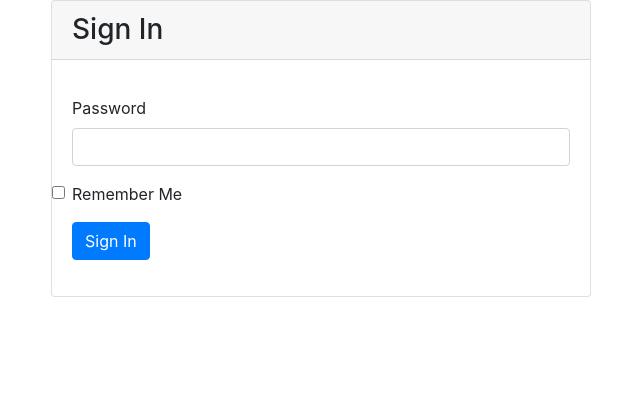
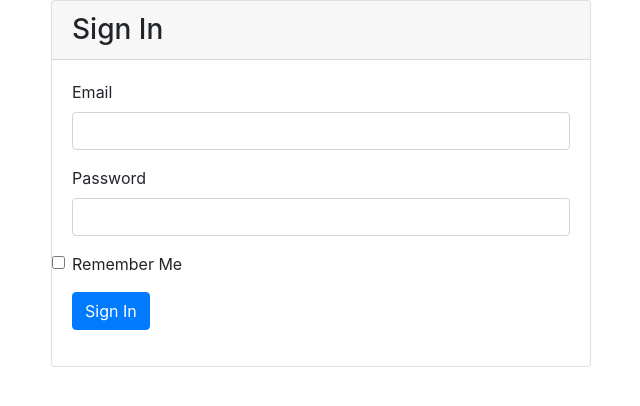
Before and after one commit to kk25081998/Burnout, a Flask app: template app/templates/login.html in a window 1280 px wide. Shown: the part 56-462 px from the top of the page, without its empty margins (319-959 px from the left). Run offline with Flask 3, Linux system fonts and the light colour scheme; the template is opened without the code that fills it: values that come from a table or form of the project are taken from there, others are empty; some libraries are stand-ins or nearby versions.

Commit message:
App works now including login page but no registration

```diff
--- a/app/templates/login.html
+++ b/app/templates/login.html
@@ -12,8 +12,8 @@
                     <form method="POST">
                         {{ form.hidden_tag() }}
                         <div class="form-group">
-                            {{ form.username.label(class="form-label") }}
-                            {{ form.username(class="form-control") }}
+                            {{ form.email.label(class="form-label") }}
+                            {{ form.email(class="form-control") }}
                         </div>
                         <div class="form-group">
                             {{ form.password.label(class="form-label") }}
```
